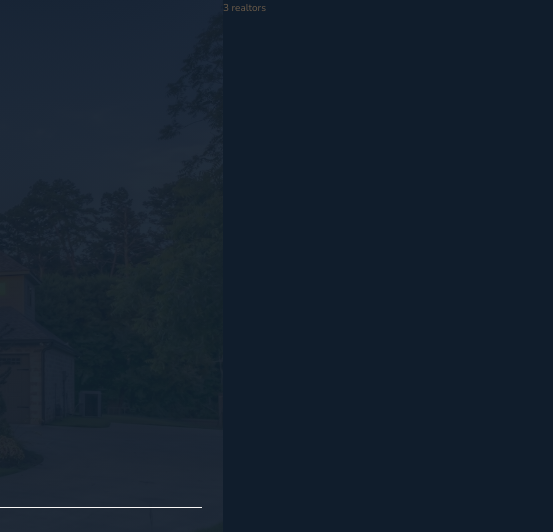
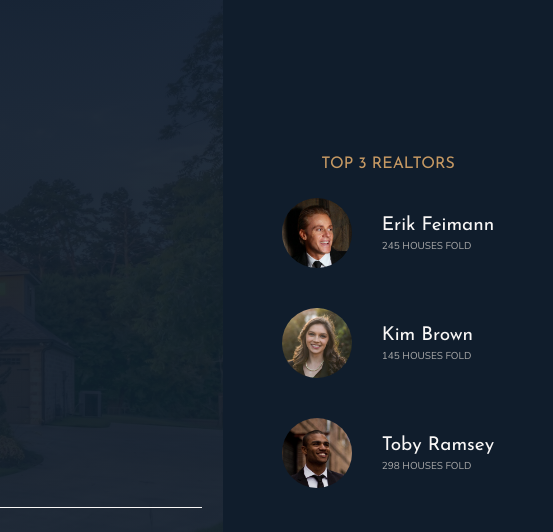
Before and after one commit to giulianoFrau/ProgettoCorsoCssGrid, a website: page index.html in a window 1280 px wide. Shown: the top 532 px of the page, 727-1280 px from the left. Drawn offline with nearby package versions, Linux system fonts and the light colour scheme.

Commit message:
implementazioni

```diff
--- a/index.html
+++ b/index.html
@@ -31,7 +31,31 @@
     </div>
     </header>
     <div class="realtors">
-        3 realtors
+
+<h3 class="heading-3">Top 3 realtors</h3>
+<div class="realtors__list">
+
+    <img src="img/realtor-1.jpeg" alt="1" class="realtors__img">
+    <div class="realtors__details">
+        <h4 class="heading-4 heading-4--light">Erik Feimann</h4>
+        <p class="realtors__sold">245 houses fold</p>
+    </div>
+
+    <img src="img/realtor-2.jpeg" alt="2" class="realtors__img">
+    <div class="realtors__details">
+        <h4 class="heading-4 heading-4--light">Kim Brown</h4>
+        <p class="realtors__sold">145 houses fold</p>
+    </div>
+
+    <img src="img/realtor-3.jpeg" alt="3" class="realtors__img">
+    <div class="realtors__details">
+        <h4 class="heading-4 heading-4--light">Toby Ramsey</h4>
+        <p class="realtors__sold">298 houses fold</p>
+    </div>
+</div>
+
+
+
     </div>
     <section class="features">
         <div class="feature">
--- a/sass/_realtors.scss
+++ b/sass/_realtors.scss
@@ -1,4 +1,29 @@
-.realtors{
-    background-color: $color-secondary;
-    grid-column: col-start 7/full-end;
+.realtors {
+  background-color: $color-secondary;
+  grid-column: col-start 7 / full-end;
+padding: 3rem;
+display: grid;
+justify-items: center;
+align-content: center;
+grid-row-gap: 2rem;
+
+  &__list {
+      display: grid;
+      grid-template-columns: min-content max-content;
+      grid-column-gap: 3rem;
+      grid-row-gap: 5vh;
+      align-items: center;
+  }
+
+  &__img {
+    width: 7rem;
+    border-radius: 50%;
+    display: block;
+  }
+
+  &__sold {
+      text-transform: uppercase;
+      color: $color-grey-light-2;
+      margin-top: -3px;
+  }
 }
```
Also changed, not shown: css/style.css.
